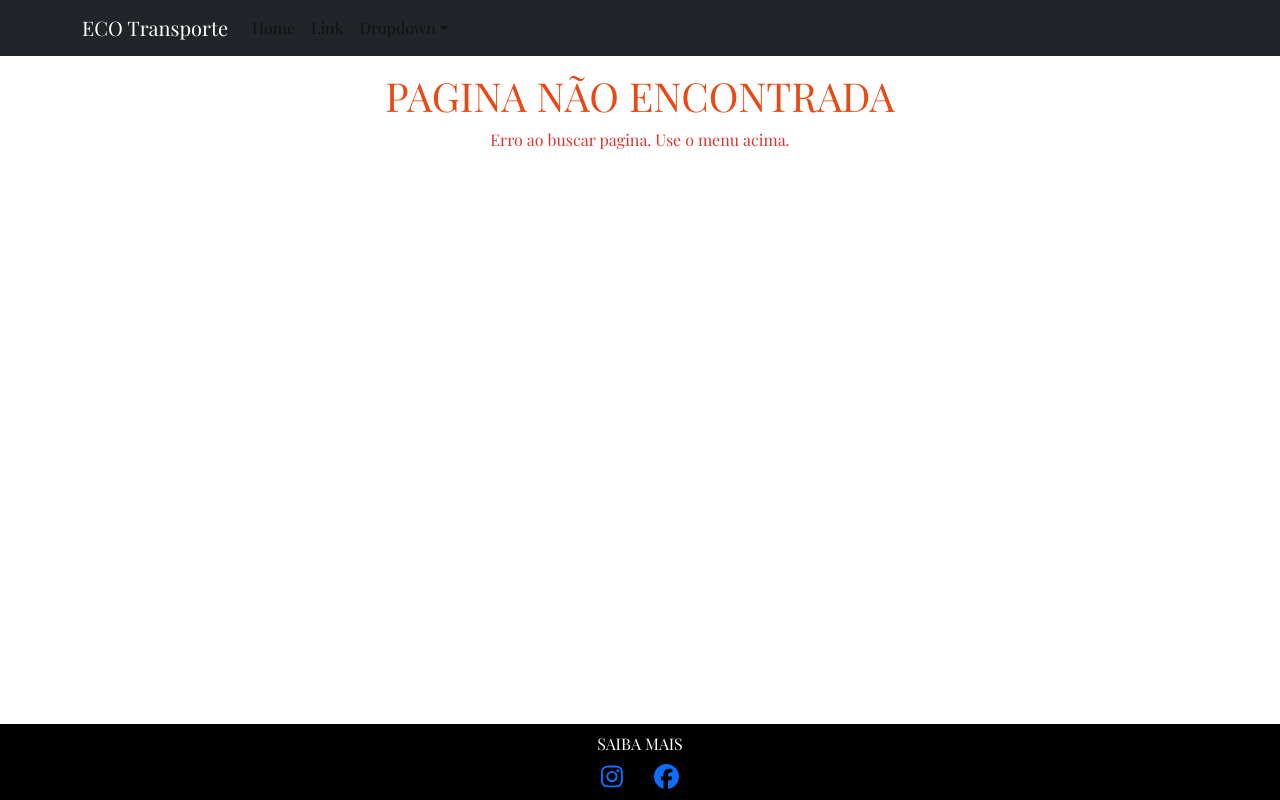
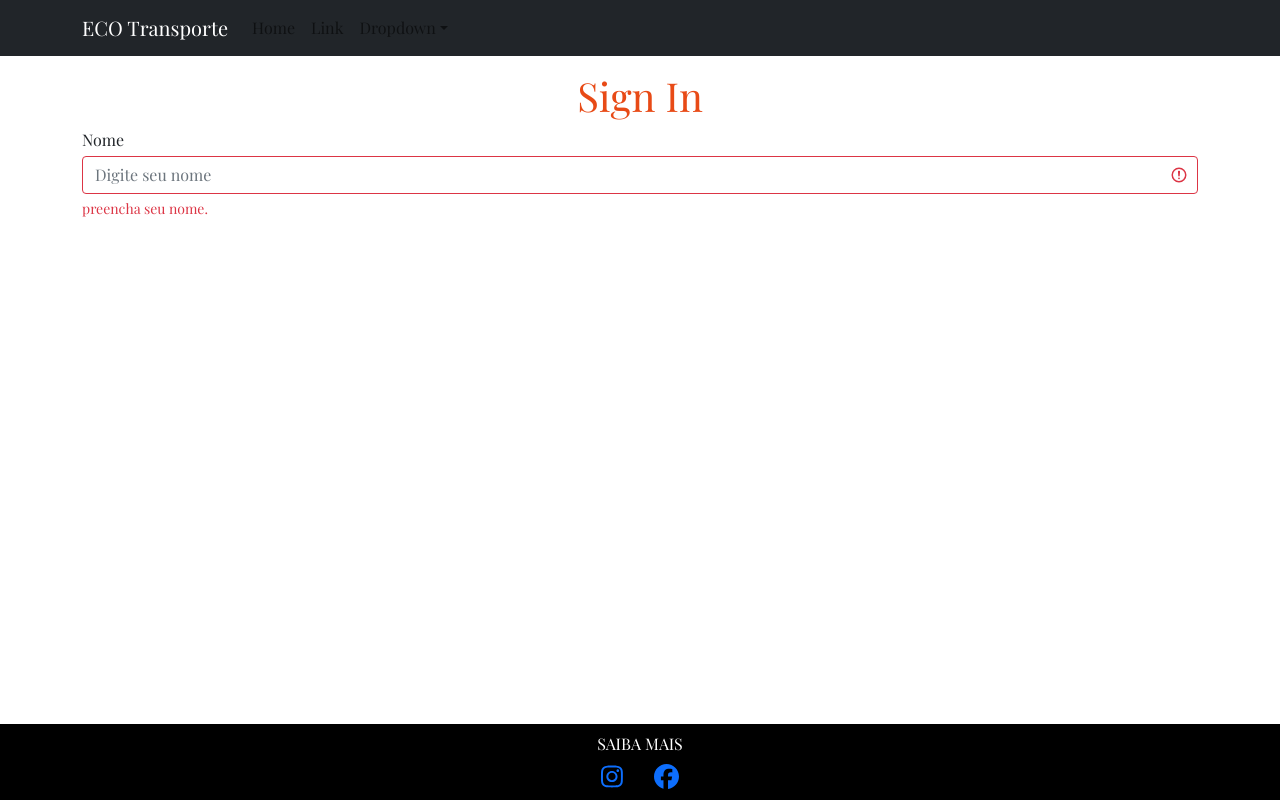
Before and after one commit to XandaoTP/Pj-4, a React (Create React App) app in the folder front-end/: page /signin in a window 1280 px wide. Built offline with nearby package versions, Linux system fonts and the light colour scheme.

Commit message:
init formfield

```diff
--- /dev/null
+++ b/front-end/src/components/formfield/index.tsx
@@ -0,0 +1,19 @@
+import { Form, FormControlProps } from "react-bootstrap";
+
+type Props = {
+    controlId: string
+    label?: string
+    error?: string
+} & FormControlProps
+
+export function FormField ({ controlId, label, error, ...inputProps }: Props) {
+    return (
+        <Form.Group className='mb-3' controlId={controlId}>
+            {label && <Form.Label className="mb-1">{label}</Form.Label> }
+            <Form.Control {...inputProps} />
+            <Form.Control.Feedback type='invalid'>
+                {error}
+            </Form.Control.Feedback>
+        </Form.Group>
+    )
+}
--- a/front-end/src/routes.tsx
+++ b/front-end/src/routes.tsx
@@ -1,12 +1,14 @@
 import { Route, Routes as RDroutes } from "react-router-dom";
 import { Home } from "./views/home";
 import { Error404 } from "./views/notefoundpage";
+import { SignInView } from "./views/signin";
 
 export function Routes () {
     return (
         <RDroutes>
             <Route path='/' element={<Home />} />
             <Route path='*' element={<Error404 />} />
+            <Route path='/signin' element={<SignInView />} />
         </RDroutes>
     )
 }
--- a/front-end/src/views/home/index.tsx
+++ b/front-end/src/views/home/index.tsx
@@ -17,7 +17,7 @@ export function Home () {
       </div>
       <div className="d-flex justify-content-center gap-3">
         <CustomButton loading size='lg' variant="success" to="/login">ENTRAR</CustomButton>
-        <CustomButton size='lg' variant="success" to="/register">CRIAR CONTA</CustomButton>
+        <CustomButton size='lg' variant="success" to="/signin">CRIAR CONTA</CustomButton>
       </div>
       <Footer withoutMargin />
     </main>
--- /dev/null
+++ b/front-end/src/views/signin/index.tsx
@@ -0,0 +1,22 @@
+import { Container } from "react-bootstrap";
+import { FormField } from "../../components/formfield";
+import { Layout } from "../../components/layout";
+import { PageTitle } from "../../components/pagetitle";
+
+
+export function SignInView () {
+    return (
+        <Layout withoutMargin>
+            <Container>
+                <PageTitle> Sign In </PageTitle>
+                <FormField
+                controlId='UserName'
+                label='Nome'
+                placeholder='Digite seu nome'
+                error='preencha seu nome.'
+                isInvalid
+                />
+            </Container>
+        </Layout>
+    )
+}
```
